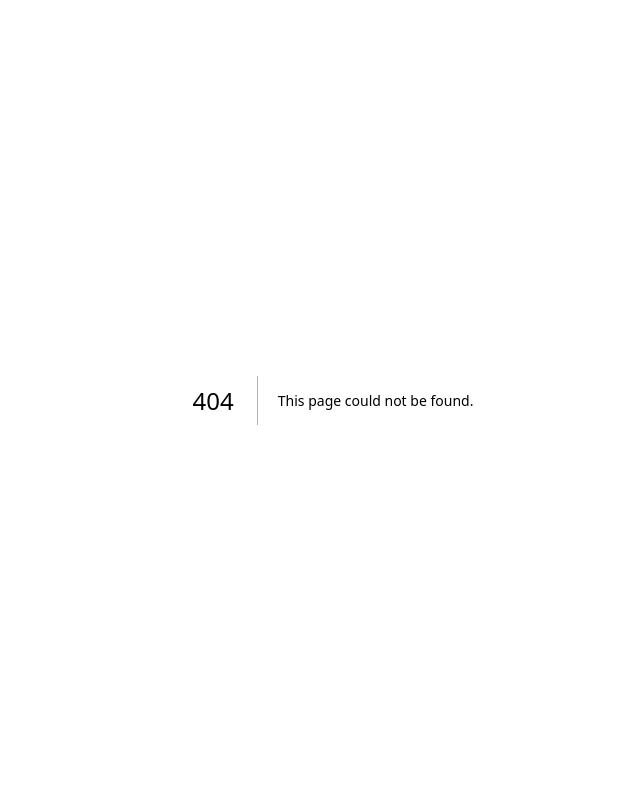
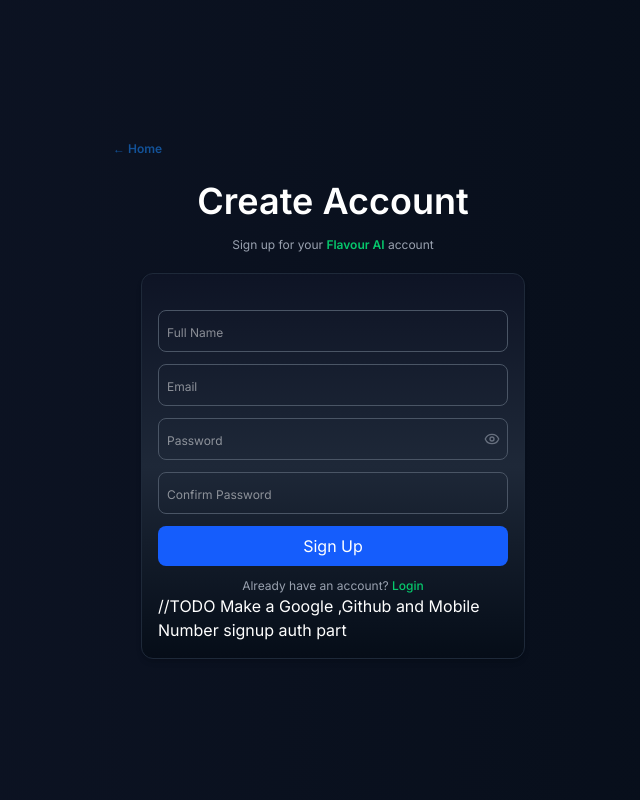
Before and after one commit to jatinpathania/AI-Driven-Recipe-and-Diet-Planning-Assistant, a Next.js app in the folder FlavourAI/Frontend/flavour-ai/: page /signup in a window 1280 px wide. Before the commit this address had no page. Shown: the whole page, without its empty margins (307-947 px from the left). Built offline with nearby package versions, Linux system fonts and the light colour scheme.

Commit message:
signup skeletal set

```diff
--- /dev/null
+++ b/FlavourAI/Frontend/flavour-ai/src/app/signup/SignupForm.jsx
@@ -0,0 +1,133 @@
+"use client"
+import { useState } from "react"
+import { useRouter } from "next/navigation"
+import { Eye, EyeOff } from "lucide-react"
+
+export default function SignupForm() {
+  const router = useRouter()
+  const [form, setForm] = useState({ name: "", email: "", password: "", confirmPassword: "" })
+  const [showPassword, setShowPassword] = useState(false)
+  const [loading, setLoading] = useState(false)
+  const [error, setError] = useState("")
+
+  const handleChange = (e) => {
+    const { name, value } = e.target
+    setForm((prev) => ({ ...prev, [name]: value }))
+  }
+
+  const validate = () => {
+    if (!form.name) return setError("Name is required"), false
+    if (!form.email) return setError("Email is required"), false
+    if (form.password.length < 6) return setError("Password must be at least 6 characters"), false
+    if (form.password !== form.confirmPassword)
+      return setError("Passwords do not match"), false
+    return true
+  }
+
+  const handleSubmit = async (e) => {
+    e.preventDefault()
+    setError("")
+    if (!validate()) return
+    setLoading(true)
+    try {
+      // Replace with actual signup call later (e.g. signupUser(form))
+      console.log("User registered:", form)
+      router.push("/login")
+    } catch (err) {
+      setError("Something went wrong.")
+    } finally {
+      setLoading(false)
+    }
+  }
+
+  return (
+    <form onSubmit={handleSubmit} className="max-w-md mx-auto p-4 w-full">
+      {/* Name */}
+      <div className="flex flex-col space-y-2 mb-3">
+        <input
+          id="name"
+          name="name"
+          type="text"
+          placeholder="Full Name"
+          value={form.name}
+          onChange={handleChange}
+          className="border rounded-lg p-2 focus:outline-none focus:ring-1 focus:ring-green-500 border-gray-600 placeholder:text-xs"
+          required
+        />
+      </div>
+
+      {/* Email */}
+      <div className="flex flex-col space-y-2 mb-3">
+        <input
+          id="email"
+          name="email"
+          type="email"
+          placeholder="Email"
+          value={form.email}
+          onChange={handleChange}
+          className="border rounded-lg p-2 focus:outline-none focus:ring-1 focus:ring-green-500 border-gray-600 placeholder:text-xs"
+          required
+        />
+      </div>
+
+      {/* Password */}
+      <div className="relative mb-3">
+        <input
+          id="password"
+          name="password"
+          type={showPassword ? "text" : "password"}
+          placeholder="Password"
+          value={form.password}
+          onChange={handleChange}
+          className="w-full border rounded-lg p-2 focus:outline-none focus:ring-1 focus:ring-green-500 border-gray-600 placeholder:text-xs"
+          required
+          minLength={6}
+        />
+        <button
+          type="button"
+          onClick={() => setShowPassword((s) => !s)}
+          className="absolute right-2 top-1/2 -translate-y-1/2 text-gray-400 hover:text-green-400 "
+          aria-label={showPassword ? "Hide password" : "Show password"}
+        >
+          {showPassword ? <EyeOff className="w-4 h-4 opacity-60" /> : <Eye className="w-4 h-4 opacity-60" />}
+        </button>
+      </div>
+
+      {/* Confirm Password */}
+      <div className="relative mb-3">
+        <input
+          id="confirmPassword"
+          name="confirmPassword"
+          type="password"
+          placeholder="Confirm Password"
+          value={form.confirmPassword}
+          onChange={handleChange}
+          className="w-full border rounded-lg p-2 focus:outline-none focus:ring-1 focus:ring-green-500 border-gray-600 placeholder:text-xs"
+          required
+          minLength={6}
+        />
+      </div>
+
+      {/* Error */}
+      {error && <p className="text-red-500 text-xs text-center mb-2">{error}</p>}
+
+      {/* Signup Button */}
+      <button
+        type="submit"
+        disabled={loading}
+        className="w-full bg-blue-600 hover:bg-blue-700 text-white rounded-lg py-2 transition disabled:opacity-60"
+      >
+        {loading ? "Creating account..." : "Sign Up"}
+      </button>
+
+      {/* Footer */}
+      <p className="text-center text-xs text-gray-400 mt-3">
+        Already have an account?{" "}
+        <a href="/login" className="text-[#06c86c] hover:underline font-medium">
+          Login
+        </a>
+      </p>
+      //TODO Make a Google ,Github and Mobile Number signup auth part
+    </form>
+  )
+}
--- /dev/null
+++ b/FlavourAI/Frontend/flavour-ai/src/app/signup/page.js
@@ -0,0 +1,33 @@
+"use client"
+import SignupForm from "./SignupForm"
+import Link from "next/link"
+
+export default function SignupPage() {
+  return (
+    <div className="flex flex-col items-center justify-center min-h-screen text-white bg-gradient-to-r from-[#0e1425] to-[#060d18]">
+
+      {/* Back to Home */}
+      <div className="w-full max-w-md mb-6">
+        <Link
+          href="/"
+          className="flex items-center gap-2 text-xs px-1 text-sm font-semibold text-[#135298] hover:text-[#0d3c6b] transition-all duration-200"
+        >
+          <span className="text-xs">← Home</span>
+        </Link>
+      </div>
+
+      {/* Header */}
+      <div className="text-center mb-4">
+        <h1 className="text-4xl font-semibold">Create Account</h1>
+      </div>
+      <p className="text-gray-400 text-xs sm:text pb-5">
+        Sign up for your <span className="text-[#06c86c] font-semibold"><a href="/">Flavour AI</a></span> account
+      </p>
+
+      {/* Signup Box */}
+      <div className="w-full max-w-sm pt-5 bg-gradient-to-b from-[#0e1425] via-[#1e2838] to-[#060d18] border border-gray-800 rounded-xl shadow-md flex items-center justify-center">
+        <SignupForm />
+      </div>
+    </div>
+  )
+}
```
